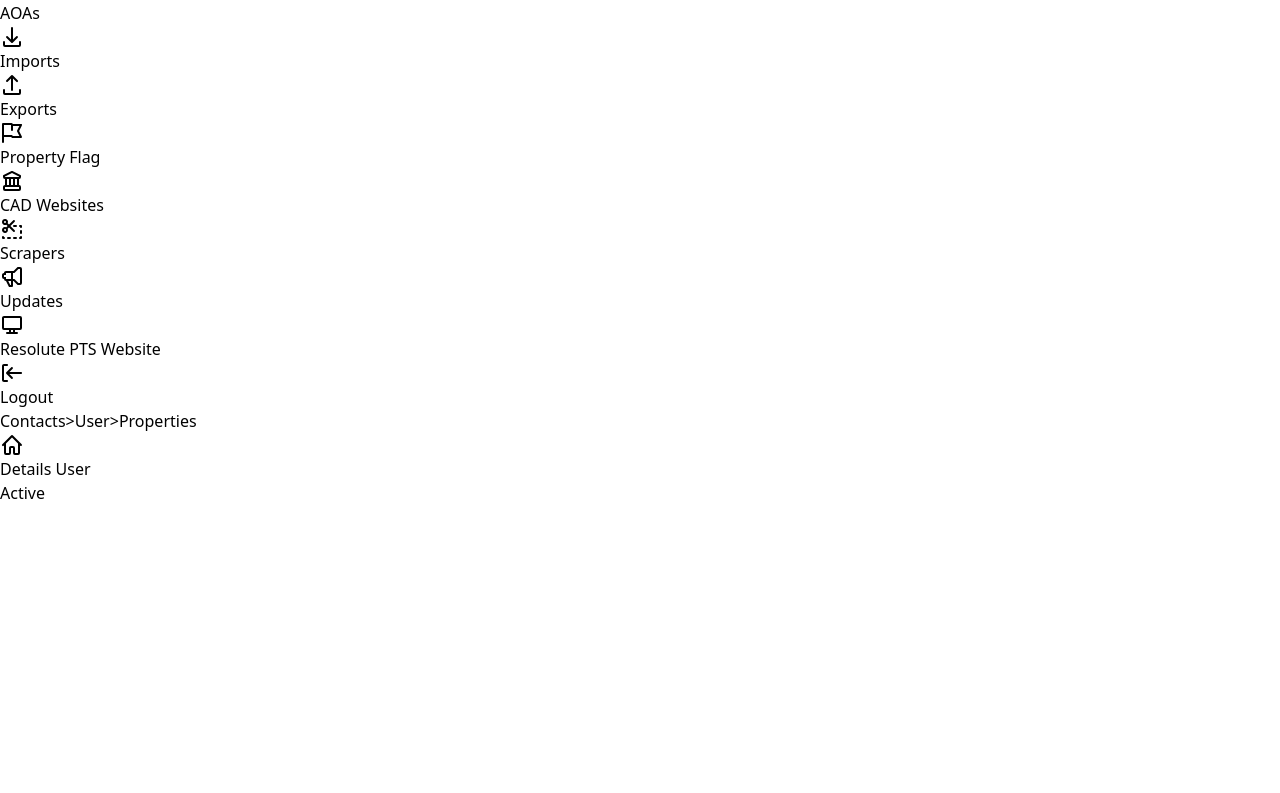
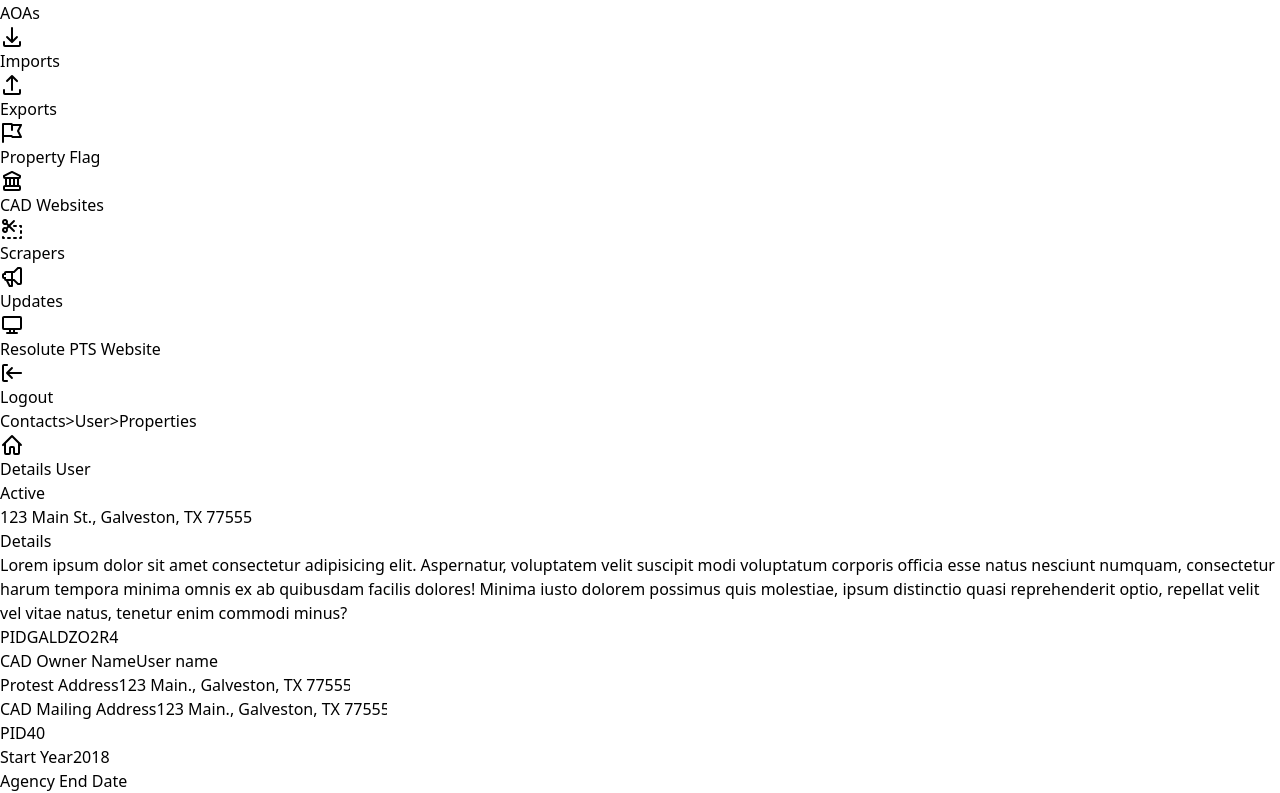
Before and after one commit to victor5743/web-page01, a Vue app: page / in a window 1280 px wide. Shown: the part 1791-2584 px from the top of the page. Before the commit the page ends 2296 px from the top, so only its background shows below. Built offline with nearby package versions, Linux system fonts and the light colour scheme.

Commit message:
Details section added in MiddlePanel

```diff
--- a/src/components/LeftPanel.vue
+++ b/src/components/LeftPanel.vue
@@ -1,5 +1,5 @@
 <template>
-	<div class="block w-1/4 border-r-2 border-gray-400 overflow-auto">
+	<div class="block w-1/5 border-r-2 border-gray-400">
 		<ul class="text-sm border-b-2 border-gray-400">
 			<a href="#">
 				<li class="items-center py-2 pl-4 mb-1 hover:bg-gray-400">
--- a/src/components/MiddlePanel.vue
+++ b/src/components/MiddlePanel.vue
@@ -1,5 +1,5 @@
 <template>
-	<div class="block w-1/2s">
+  <div class="block w-1/2">
     <div class="px-4 py-2 border-b-2 border-gray-400 text-sm">
       <span class="text-secondary"><a href="#">Contacts</a></span>
       <span class="mx-2">></span>
@@ -31,6 +31,112 @@
           Active
         </div>
       </div>
+      <div class="text-sm mb-3">
+        123 Main St., Galveston, TX 77555
+      </div>
+    </div>
+    <!-- Details section -->
+    <div
+      class="bg-white border border-primary border-t-4 border-b-0 border-l-0 border-r-0 px-4 py-6 mx-4 mb-4"
+    >
+      <div class="flex">
+        <!-- Details -->
+        <div class="w-1/3 pr-2">
+          <h2 class="text-lg- font-semibold mb-4">Details</h2>
+          <p class="text-black text-sm leading-normal mb-4">
+            Lorem ipsum dolor sit amet consectetur adipisicing elit. Aspernatur,
+            voluptatem velit suscipit modi voluptatum corporis officia esse natus nesciunt
+            numquam, consectetur harum tempora minima omnis ex ab quibusdam facilis
+            dolores! Minima iusto dolorem possimus quis molestiae, ipsum distinctio quasi
+            reprehenderit optio, repellat velit vel vitae natus, tenetur enim commodi
+            minus?
+          </p>
+        </div>
+        <!-- Form -->
+        <div class="w-2/3 pl-2">
+          <div class="block md:flex mb-4">
+            <!-- PID -->
+            <div class="w-1/2 pr-2">
+              <label class="block text-base mb-2" for="pid">PID</label>
+              <input
+                class="bg-gray-300 rounded p-2 w-full text-base border border-gray-500 text-gray-800 outline-none focus:border-primary"
+                type="text"
+                name=""
+                id=""
+                value="GALDZO2R4"
+              />
+            </div>
+            <!-- CAD -->
+            <div class="w-1/2 pl-2">
+              <label class="block text-base mb-2" for="pid">CAD Owner Name</label>
+              <input
+                class="bg-gray-300 rounded p-2 w-full text-base border border-gray-500 text-gray-800 outline-none focus:border-primary"
+                type="text"
+                name=""
+                id=""
+                value="User name"
+              />
+            </div>
+          </div>
+          <!-- PROTEST ADDRESS -->
+          <div class="w-full mb-4">
+            <label class="block text-base mb-2" for="pid">Protest Address</label>
+            <input
+              class="bg-gray-300 rounded p-2 w-full text-base border border-gray-500 text-gray-800 outline-none focus:border-primary"
+              type="text"
+              name=""
+              id=""
+              value="123 Main., Galveston, TX 77555"
+            />
+          </div>
+          <!-- CAD Mailing Address -->
+          <div class="w-full mb-4">
+            <label class="block text-base mb-2" for="pid">CAD Mailing Address</label>
+            <input
+              class="bg-gray-300 rounded p-2 w-full text-base border border-gray-500 text-gray-800 outline-none focus:border-primary"
+              type="text"
+              name=""
+              id=""
+              value="123 Main., Galveston, TX 77555"
+            />
+          </div>
+          <!-- Other -->
+          <div class="flex">
+            <!-- Fee Rate -->
+            <div class="w-1/3 pr-2">
+              <label class="block text-base mb-2" for="pid">PID</label>
+              <input
+                class="bg-gray-300 rounded p-2 w-full text-base border border-gray-500 text-gray-800 outline-none focus:border-primary"
+                type="text"
+                name=""
+                id=""
+                value="40"
+              />
+            </div>
+            <!-- Start Year -->
+            <div class="w-1/3 pr-2">
+              <label class="block text-base mb-2" for="pid">Start Year</label>
+              <input
+                class="bg-gray-300 rounded p-2 w-full text-base border border-gray-500 text-gray-800 outline-none focus:border-primary"
+                type="text"
+                name=""
+                id=""
+                value="2018"
+              />
+            </div>
+            <!-- Agency End Date -->
+            <div class="w-1/3 pr-2">
+              <label class="block text-base mb-2" for="pid">Agency End Date</label>
+              <input
+                class="bg-gray-300 rounded p-2 w-full text-base border border-gray-500 text-gray-800 outline-none focus:border-primary"
+                type="text"
+                name=""
+                id=""
+              />
+            </div>
+          </div>
+        </div>
+      </div>
     </div>
   </div>
 </template>
--- a/src/components/Search.vue
+++ b/src/components/Search.vue
@@ -11,7 +11,7 @@
 		</div>
 		<div class="w-full pr-4 py-2 flex relative">
 			<input
-				class="ml-4 w-full px-12 py-2 rounded outline-0 focus:outline-none"
+				class="ml-4 w-full px-12 py-2 rounded outline-0 border border-transparent focus:outline-none focus:border-secondary"
 				type="text"
 				placeholder="Search"
 			/>
```
Also changed, not shown: src/App.vue (indentation only), tailwind.config.js (indentation only). Lines whose indentation alone changed are shown as unchanged.
